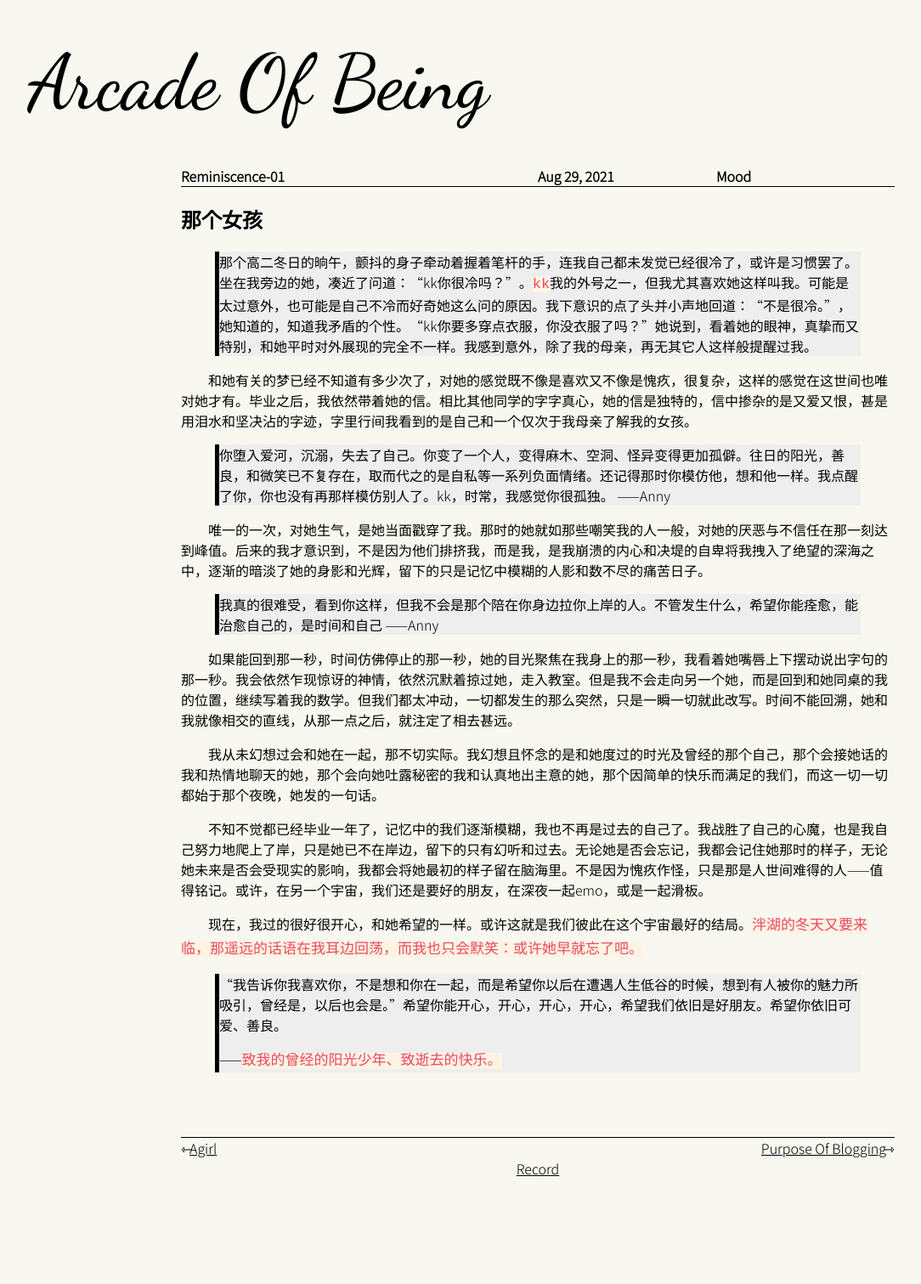
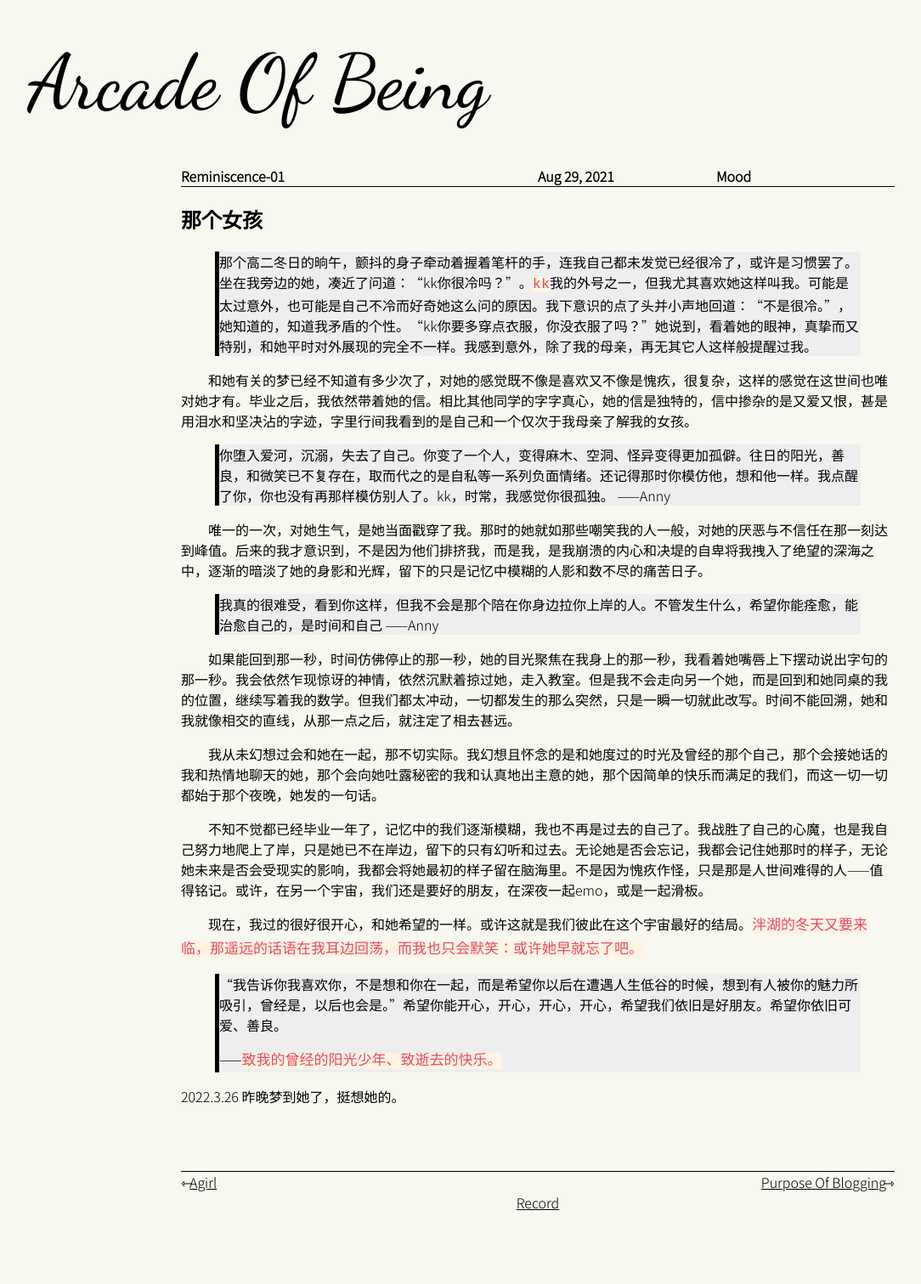
Before and after one commit to NeonSkylar69/NeonSkylar69.github.io, a Jekyll site: the page built from _posts/2021-08-29-Reminiscence-01.md, in a window 1280 px wide. Shown: the whole page at 85% size, without its empty margins (7-1091 px from the left). Built offline with Jekyll 4.4.1, drawn with Linux system fonts in a browser that asks for light colours; some web fonts are replaced; before the commit the page ends 1471 px from its top, so only the background shows below that.

Commit message:
Update 2021-08-29-Reminiscence-01.md

```diff
--- a/_posts/2021-08-29-Reminiscence-01.md
+++ b/_posts/2021-08-29-Reminiscence-01.md
@@ -47,6 +47,8 @@ category: Mood
 
 
 
+2022.3.26 昨晚梦到她了，挺想她的。
+
 
 
 
```
